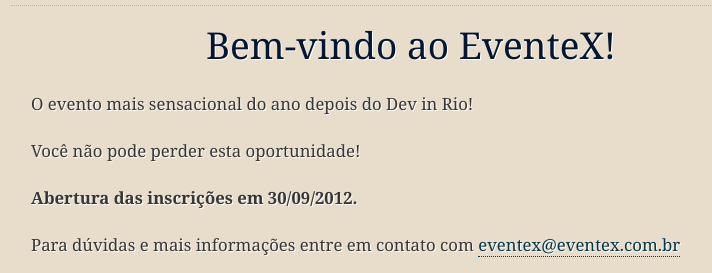
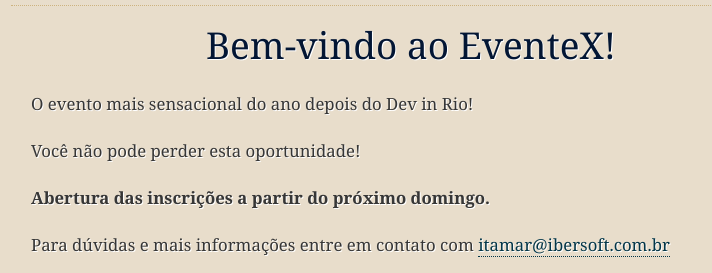
Before and after one commit to itamarluiz/wttd, a Python web app: template eventex/core/templates/index.html in a window 1280 px wide. Shown: the part 130-403 px from the top of the page, without its empty margins (229-941 px from the left). Run offline with Jinja, Linux system fonts and the light colour scheme; the template is opened without the code that fills it, so the values that code supplies are empty; some libraries are stand-ins or nearby versions.

Commit message:
Alteracao do arquivo index.html

```diff
--- a/eventex/core/templates/index.html
+++ b/eventex/core/templates/index.html
@@ -24,12 +24,12 @@
       <h1>Bem-vindo ao EventeX!</h1>
       <p>O evento mais sensacional do ano depois do Dev in Rio!</p>
       <p>Você não pode perder esta oportunidade!</p>
-      <p><strong>Abertura das inscrições em 30/09/2012.</strong></p>
-      <p>Para dúvidas e mais informações entre em contato com <a href="mailto:eventex@eventex.com.br">eventex@eventex.com.br</a></p>
+      <p><strong>Abertura das inscrições a partir do próximo domingo.</strong></p>
+      <p>Para dúvidas e mais informações entre em contato com <a href="mailto:itamar@ibersoft.com.br">itamar@ibersoft.com.br</a></p>
     </div>
     <hr>
     <div id="footer">
-      <p>&copy; 2012. <a rel="license" href="http://eventex.herike.com">EventeX</a>, some rights reserved. <a rel="license" href="http://creativecommons.org/licenses/by-nc-sa/3.0/"><img alt="Creative Commons License" style="border-width:0" src="http://i.creativecommons.org/l/by-nc-sa/3.0/br/80x15.png" /></a><a href="http://www.djangoproject.com/" id="django"><img src="https://djangoproject.com/s/img/badges/djangosite100x25.gif" border="0" alt="A Django site." title="A Django site." /></a></p>
+      <p>&copy; 2012. EventeX, some rights reserved. <a href="http://www.djangoproject.com/" id="django"><img src="https://djangoproject.com/s/img/badges/djangosite100x25.gif" border="0" alt="A Django site." title="A Django site." /></a></p>
     </div>
   </div>
 </body>
```
